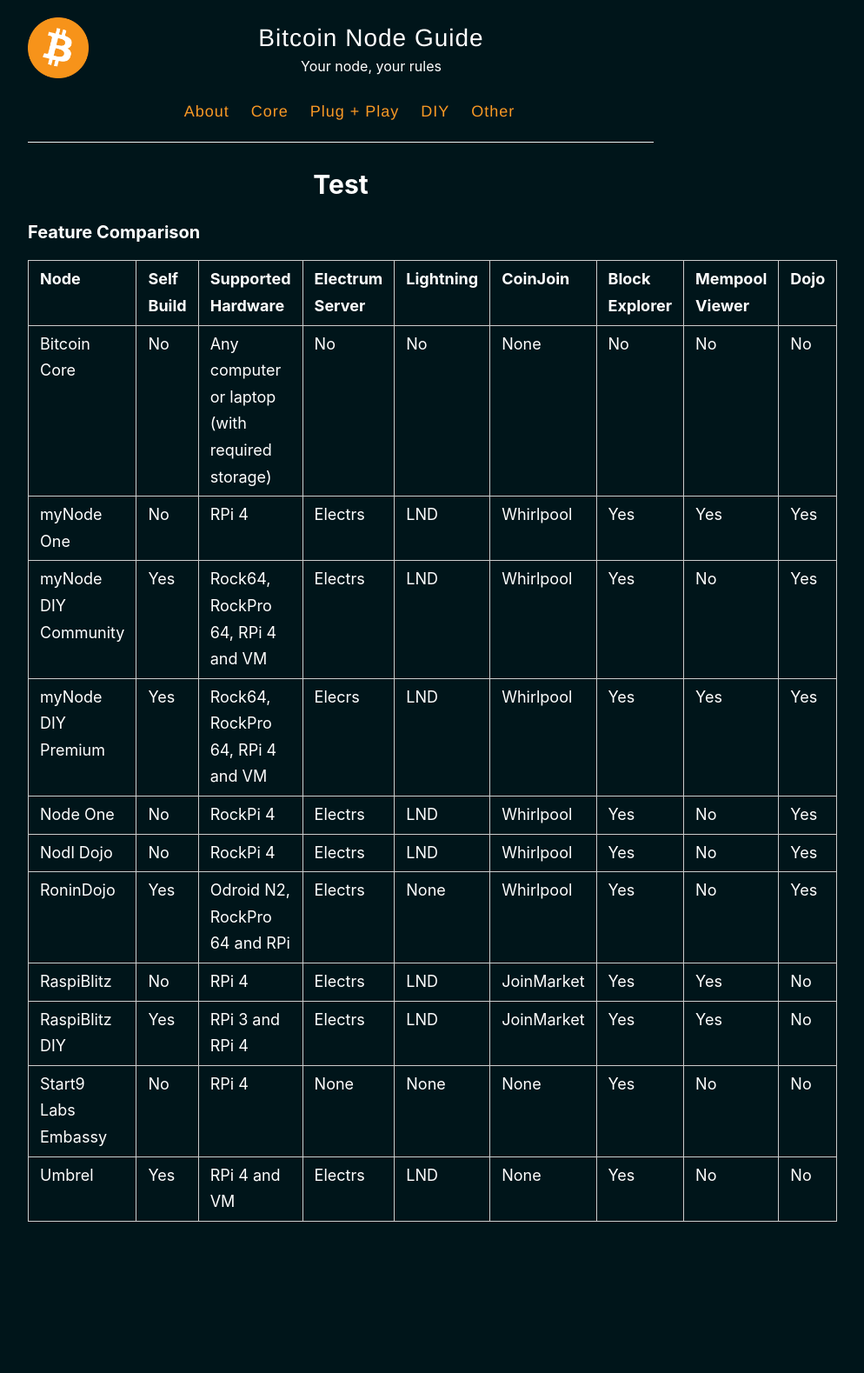
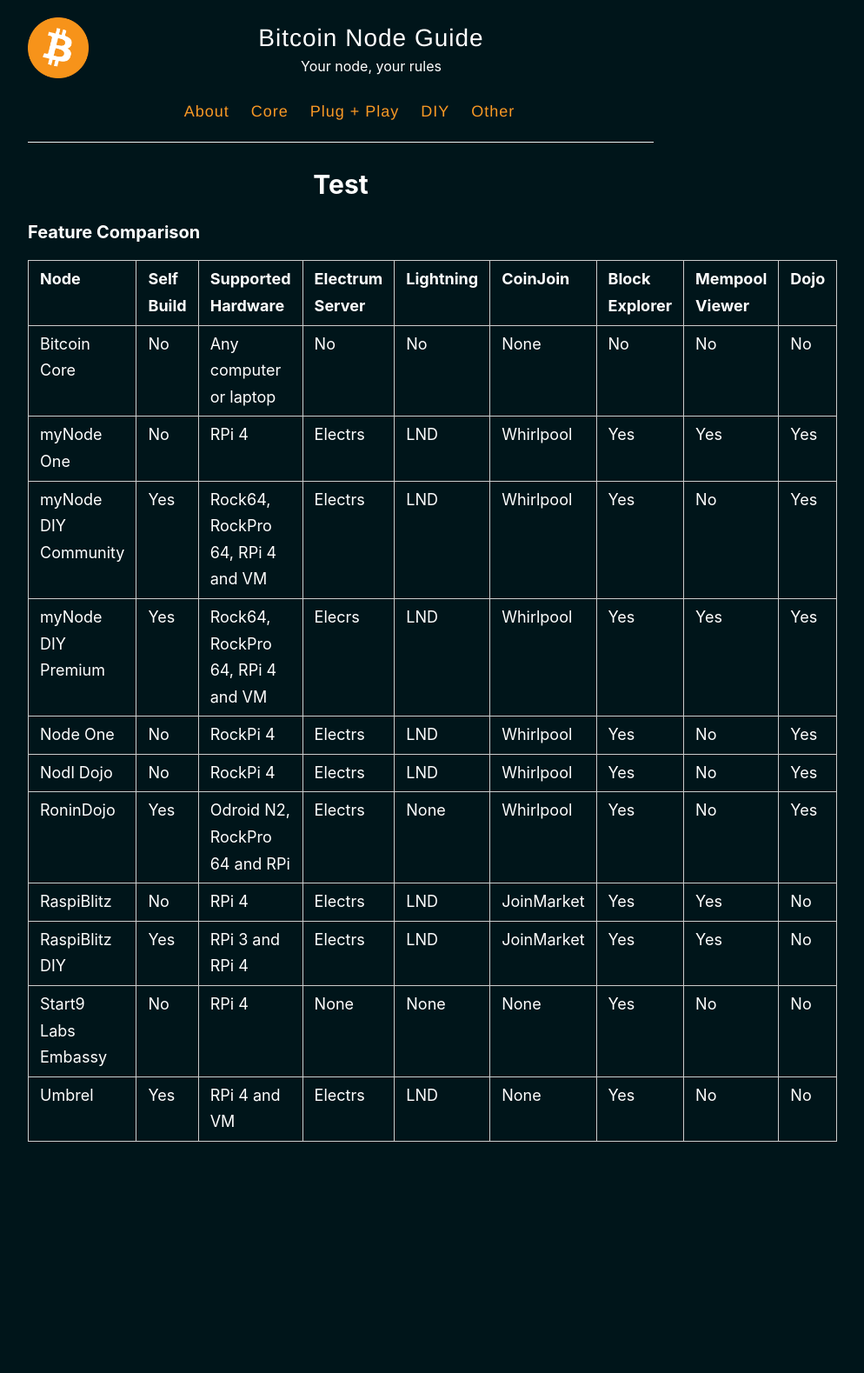
Before and after one commit to BitcoinQnA/node-guide, a Jekyll site: the page built from _pages/testpage.md, in a window 1280 px wide. Shown: the whole page at 87% size, without its empty margins (248-1242 px from the left). Built offline with Jekyll 4.4.1, drawn with Linux system fonts in a browser that asks for light colours; after the commit the page ends 1487 px from its top, so only the background shows below that.

Commit message:
Update testpage.md

```diff
--- a/_pages/testpage.md
+++ b/_pages/testpage.md
@@ -8,16 +8,16 @@
 ### Feature Comparison
 
 
-| Node                  | Self Build | Supported Hardware                   | Electrum Server | Lightning | CoinJoin   | Block Explorer | Mempool Viewer | Dojo |
-|-----------------------|------------|--------------------------------------|-----------------|-----------|------------|----------------|----------------|------|
-| Bitcoin Core          | No         | Any computer or laptop (with required storage) | No    | No        | None       | No             | No             | No   |
-| myNode One            | No         | RPi 4                                | Electrs         | LND       | Whirlpool  | Yes            | Yes            | Yes  |
-| myNode DIY Community  | Yes        | Rock64, RockPro 64, RPi 4 and VM     | Electrs         | LND       | Whirlpool  | Yes            | No             | Yes  |
-| myNode DIY Premium    | Yes        | Rock64, RockPro 64, RPi 4 and VM     | Elecrs          | LND       | Whirlpool  | Yes            | Yes            | Yes  |
-| Node One              | No         | RockPi 4                             | Electrs         | LND       | Whirlpool  | Yes            | No             | Yes  |
-| Nodl Dojo             | No         | RockPi 4                             | Electrs         | LND       | Whirlpool  | Yes            | No             | Yes  |
-| RoninDojo             | Yes        | Odroid N2, RockPro 64 and RPi        | Electrs         | None      | Whirlpool  | Yes            | No             | Yes  |
-| RaspiBlitz            | No         | RPi 4                                | Electrs         | LND       | JoinMarket | Yes            | Yes            | No   |
-| RaspiBlitz DIY        | Yes        | RPi 3 and RPi 4                      | Electrs         | LND       | JoinMarket | Yes            | Yes            | No   |
-| Start9 Labs Embassy   | No         | RPi 4                                | None            | None      | None       | Yes            | No             | No   |
-| Umbrel                | Yes        | RPi 4 and VM                         | Electrs         | LND       | None       | Yes            | No             | No   |
+| Node                  | Self Build | Supported Hardware               | Electrum Server | Lightning | CoinJoin   | Block Explorer | Mempool Viewer | Dojo |
+|-----------------------|------------|----------------------------------|-----------------|-----------|------------|----------------|----------------|------|
+| Bitcoin Core          | No         | Any computer or laptop           | No              | No        | None       | No             | No             | No   |
+| myNode One            | No         | RPi 4                            | Electrs         | LND       | Whirlpool  | Yes            | Yes            | Yes  |
+| myNode DIY Community  | Yes        | Rock64, RockPro 64, RPi 4 and VM | Electrs         | LND       | Whirlpool  | Yes            | No             | Yes  |
+| myNode DIY Premium    | Yes        | Rock64, RockPro 64, RPi 4 and VM | Elecrs          | LND       | Whirlpool  | Yes            | Yes            | Yes  |
+| Node One              | No         | RockPi 4                         | Electrs         | LND       | Whirlpool  | Yes            | No             | Yes  |
+| Nodl Dojo             | No         | RockPi 4                         | Electrs         | LND       | Whirlpool  | Yes            | No             | Yes  |
+| RoninDojo             | Yes        | Odroid N2, RockPro 64 and RPi    | Electrs         | None      | Whirlpool  | Yes            | No             | Yes  |
+| RaspiBlitz            | No         | RPi 4                            | Electrs         | LND       | JoinMarket | Yes            | Yes            | No   |
+| RaspiBlitz DIY        | Yes        | RPi 3 and RPi 4                  | Electrs         | LND       | JoinMarket | Yes            | Yes            | No   |
+| Start9 Labs Embassy   | No         | RPi 4                            | None            | None      | None       | Yes            | No             | No   |
+| Umbrel                | Yes        | RPi 4 and VM                     | Electrs         | LND       | None       | Yes            | No             | No   |
```
